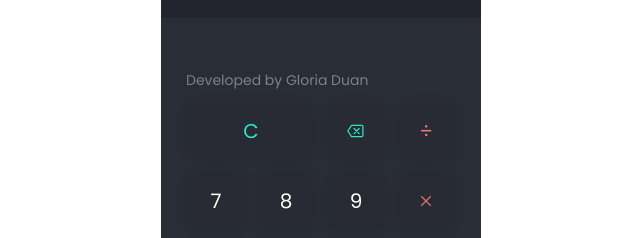
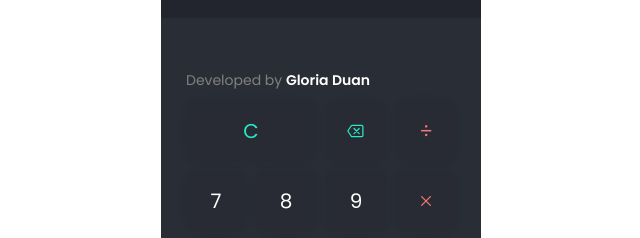
Before and after one commit to httpgloria/js-simple-calculator, a plain HTML site: page index.html in a window 1280 px wide. Shown: the part 242-480 px from the top of the page, 319-959 px from the left. Drawn offline with nearby package versions, Linux system fonts and the light colour scheme.

Commit message:
edited message

```diff
--- a/index.html
+++ b/index.html
@@ -21,7 +21,8 @@
          </div>
          <div class="calculator-numpad-wrapper">
             <p style="font-size: 14px; color: gray; margin-bottom: 10px">
-               Developed by Gloria Duan
+               Developed by
+               <span style="color: #fff; font-weight: bold">Gloria Duan</span>
             </p>
             <div class="calculator-numpad">
                <div class="calculator__numkey clear">C</div>
```
